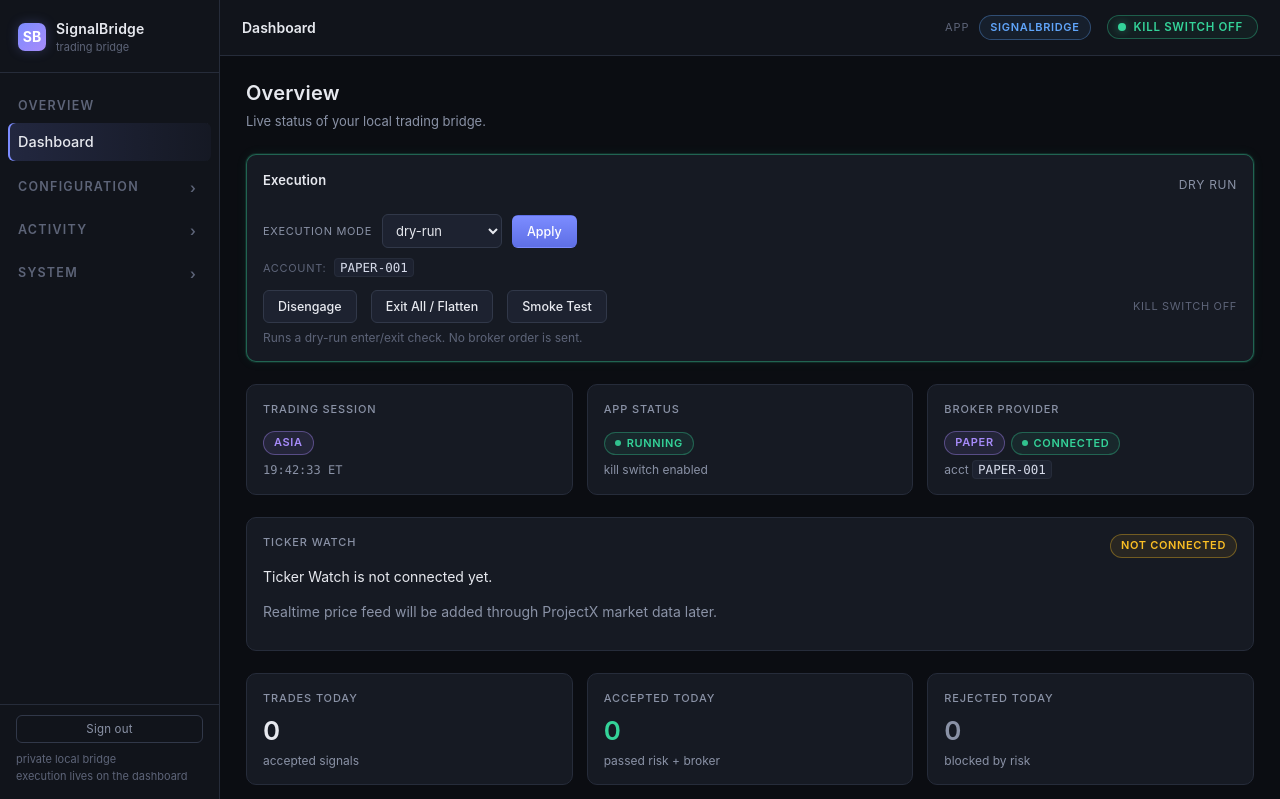
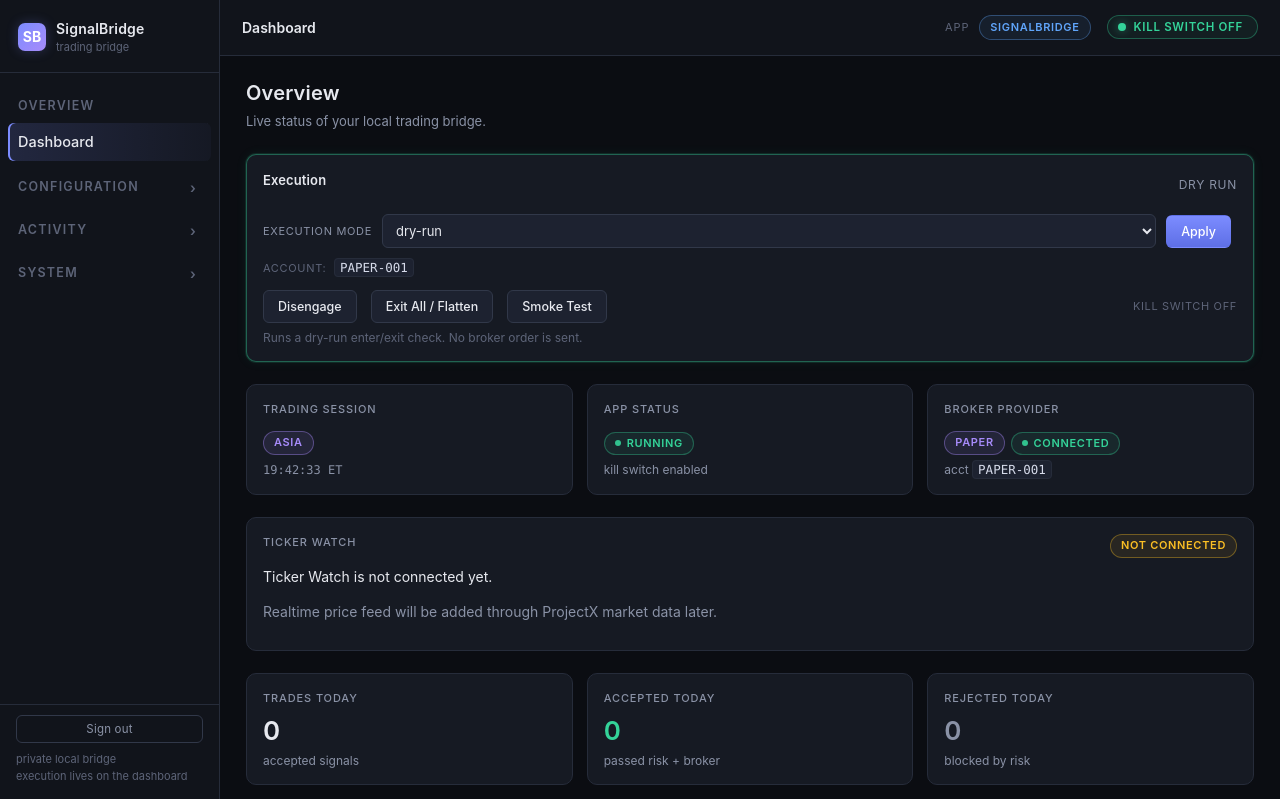
Before and after one commit to rdele75/signal_bridge, a FastAPI app: page / in a window 1280 px wide. Shown: the top 799 px of the page. Run offline with FastAPI, Linux system fonts and the light colour scheme; the visitor is signed in with stand-in values (Sample User, id 1); data that the repository does not hold is empty.

Commit message:
fix(dashboard): mode select grows, Apply right-aligns
Lets the execution-mode <select> use flex: 1 1 200px so it fills the
row middle instead of clamping to 120px and leaving the Apply button
flush against a small dropdown. Apply gets margin-left: auto so it
trails the row at the right edge of the card — gives the form
breathing room on wide desktop cards without changing the mobile
single-column override.

```diff
--- a/app/static/styles.css
+++ b/app/static/styles.css
@@ -992,8 +992,15 @@ details.collapsible > summary:hover h3 { color: var(--accent); }
   flex-wrap: wrap;
 }
 .execution-mode-form select {
-  min-width: 120px;
+  flex: 1 1 200px;
+  min-width: 200px;
   width: auto;
+}
+/* Apply sits at the trailing edge of the row so the select can grow
+   into the card width instead of leaving the row left-clumped. The
+   mobile breakpoint overrides this back to full-width column. */
+.execution-mode-form .btn {
+  margin-left: auto;
 }
 .execution-mode-label {
   font-size: 11px;
```
